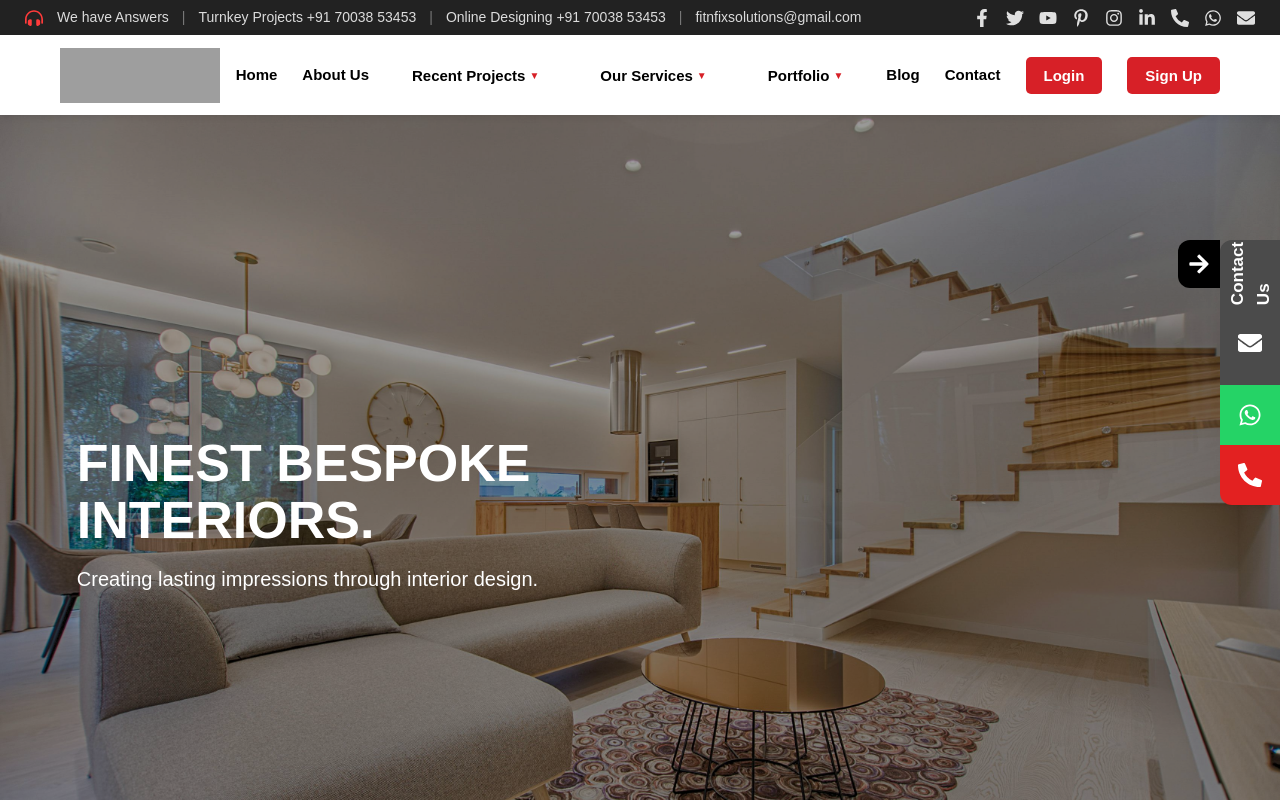
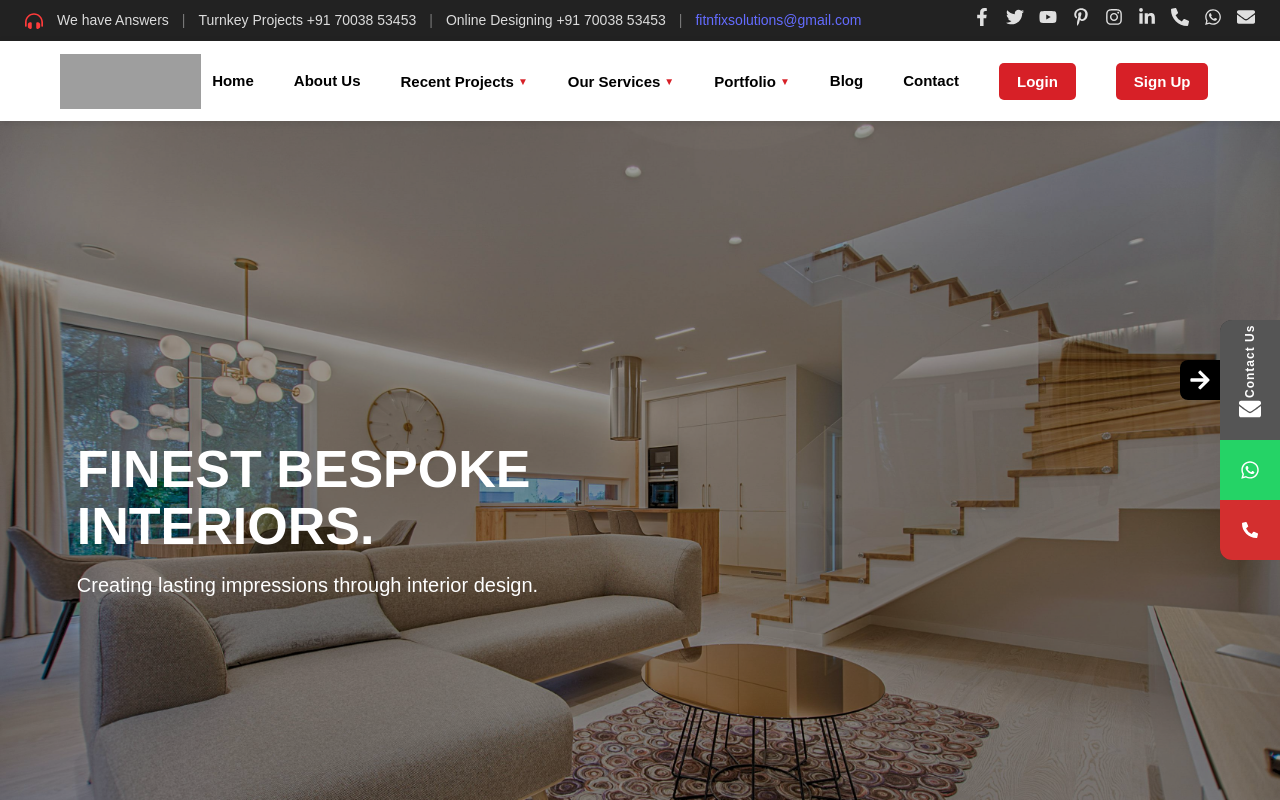
Before and after one commit to ScratchWebOfficial/InteriorDesign2, a React (Vite) app: page / in a window 1280 px wide. Shown: the top 800 px of the page. Built offline with nearby package versions, Linux system fonts and the light colour scheme; grey boxes are pictures that could not be loaded.

Commit message:
modified nav bar,top bar,floating bar a

```diff
--- a/src/components/FloatingBar/FloatingBar.css
+++ b/src/components/FloatingBar/FloatingBar.css
@@ -148,3 +148,119 @@
   align-items: center;       /* ✅ horizontal center */
   justify-content: center;   /* ✅ vertical center */
 }
+
+/* Floating container */
+.floating-container {
+  position: fixed;
+  right: 0;
+  top: 40%;
+  transform: translateY(-50%);
+  background-color: #333;
+  border-radius: 12px 0 0 12px;
+  overflow: hidden;
+  display: flex;
+  flex-direction: column;
+  align-items: center;
+  z-index: 9999;
+  transition: all 0.3s ease;
+}
+
+.floating-container.closed {
+  right: -80px;
+}
+
+.floating-container.open {
+  right: 0;
+}
+
+/* Arrow button */
+.floating-arrow {
+  position: fixed;
+  right: 0;
+  top: 45%;
+  background: #000;
+  color: #fff;
+  width: 40px;
+  height: 40px;
+  border-radius: 8px 0 0 8px;
+  display: flex;
+  justify-content: center;
+  align-items: center;
+  cursor: pointer;
+  z-index: 10000;
+}
+
+.arrow-icon.rotate {
+  transform: rotate(180deg);
+  transition: transform 0.3s ease;
+}
+
+/* Middle Section */
+.middle-section {
+  display: flex;
+  flex-direction: column;
+  align-items: center;
+  background: #555;
+  padding: 20px;
+  position: relative;
+  height: 120px;
+  justify-content: flex-end;
+}
+
+/* Vertical text appears above the email icon */
+.vertical-text {
+  transform: rotate(-90deg);
+  transform-origin: center;
+  white-space: nowrap;
+  color: #fff;
+  font-weight: 600;
+  font-size: 12px;
+  letter-spacing: 1px;
+  position: absolute;
+  top: 40%; /* moves text above the icon */
+  left: 50%;
+  translate: -50% -50%;
+}
+
+/* Icons */
+.mail-icon {
+  font-size: 22px;
+  color: #fff;
+  margin-top: 65px; /* space between text and icon */
+}
+
+.whatsapp-section {
+  background: #25d366;
+  width: 100%;
+  text-align: center;
+  padding: 12px 0;
+}
+
+.whatsapp-icon {
+  font-size: 20px;
+  color: #fff;
+}
+
+.call-section {
+  background: #d32f2f;
+  width: 100%;
+  text-align: center;
+  padding: 12px 0;
+}
+
+.call-icon {
+  font-size: 16px;
+  color: #fff;
+}
+.mail-link {
+  text-decoration: none;
+  display: flex;
+  justify-content: center;
+  align-items: center;
+}
+
+.mail-link:hover .mail-icon {
+  color: #ffcc00; /* Optional hover color */
+  transform: scale(1.1);
+  transition: all 0.2s ease;
+}
--- a/src/components/FloatingBar/FloatingBar.jsx
+++ b/src/components/FloatingBar/FloatingBar.jsx
@@ -15,14 +15,22 @@ const FloatingBar = () => {
         <FaArrowRight className={`arrow-icon ${open ? "" : "rotate"}`} />
       </div>
 
-      {/*  SIDEBAR */}
+      {/* SIDEBAR */}
       <div className={`floating-container ${open ? "open" : "closed"}`}>
-
+        {/* CONTACT SECTION */}
         <div className="middle-section">
-          <span className="vertical-text">Contact Us</span>
-          <FaEnvelope className="mail-icon" />
+          <div className="vertical-text">Contact Us</div>
+          <a
+            href="mailto:fitnfixsolutions@gmail.com"
+            className="mail-link"
+            target="_blank"
+            rel="noopener noreferrer"
+          >
+            <FaEnvelope className="mail-icon" />
+          </a>
         </div>
 
+        {/* WHATSAPP */}
         <a
           href="https://wa.me/919312739997"
           className="whatsapp-section"
@@ -32,6 +40,7 @@ const FloatingBar = () => {
           <FaWhatsapp className="whatsapp-icon" />
         </a>
 
+        {/* CALL */}
         <a href="tel:+919990155566" className="call-section">
           <FaPhoneAlt className="call-icon" />
         </a>
--- a/src/components/Navbar/Navbar.css
+++ b/src/components/Navbar/Navbar.css
@@ -945,3 +945,46 @@
   background: #f9f9f9;
   color: #d72027;
 }
+/* ============================= */
+/* Links Section - Equal Spacing */
+/* ============================= */
+.nav-links {
+  display: flex;
+  align-items: center;
+  justify-content: space-between; /* ensures equal space between each item */
+  width: 100%;
+  max-width: 1100px; /* keeps layout neatly centered */
+  margin: 0 auto; /* centers nav links between logo and edge */
+}
+/* ============================= */
+/* FIX: Remove black box on click */
+/* ============================= */
+.nav-links a:focus,
+.dropdown-btn:focus,
+.dropdown-menu a:focus,
+.submenu a:focus {
+  outline: none !important;
+  box-shadow: none !important;
+  background: none !important;
+}
+/* ============================= */
+/* Navbar Links — Equal Spacing  */
+/* ============================= */
+.nav-links {
+  display: flex;
+  align-items: center;
+  justify-content: center; /* center all links */
+  gap: 40px; /* ✅ perfect equal spacing between all items */
+  flex-wrap: nowrap;
+  white-space: nowrap;
+}
+
+.nav-links > * {
+  display: flex;
+  align-items: center;
+}
+.nav-links a,
+.nav-links .dropdown-btn {
+  margin: 0;
+  padding: 0;
+}
--- a/src/components/TopBar/TopBar.css
+++ b/src/components/TopBar/TopBar.css
@@ -137,3 +137,11 @@
   z-index: 1000;
   background: #000;
 }
+.top-right a {
+  text-decoration: none;
+  color: inherit;
+}
+
+.top-right a:hover {
+  color: #ff3b3b;
+}
--- a/src/components/TopBar/TopBar.jsx
+++ b/src/components/TopBar/TopBar.jsx
@@ -1,6 +1,17 @@
 import React from "react";
 import "./TopBar.css";
-import { FaHeadphonesAlt, FaFacebookF, FaTwitter, FaYoutube, FaPinterestP, FaInstagram, FaLinkedinIn, FaPhoneAlt, FaWhatsapp, FaEnvelope } from "react-icons/fa";
+import {
+  FaHeadphonesAlt,
+  FaFacebookF,
+  FaTwitter,
+  FaYoutube,
+  FaPinterestP,
+  FaInstagram,
+  FaLinkedinIn,
+  FaPhoneAlt,
+  FaWhatsapp,
+  FaEnvelope,
+} from "react-icons/fa";
 
 const TopBar = () => {
   return (
@@ -18,22 +29,85 @@ const TopBar = () => {
         <span>Online Designing +91 70038 53453</span>
 
         <span className="separator">|</span>
-        <span>fitnfixsolutions@gmail.com</span>
+        <a
+          href="mailto:fitnfixsolutions@gmail.com"
+          className="email-link"
+          target="_blank"
+          rel="noopener noreferrer"
+        >
+          fitnfixsolutions@gmail.com
+        </a>
       </div>
 
       {/* RIGHT SECTION */}
       <div className="top-right">
+        <a
+          href="https://www.facebook.com/"
+          target="_blank"
+          rel="noopener noreferrer"
+        >
           <FaFacebookF />
+        </a>
+
+        <a
+          href="https://www.twitter.com/"
+          target="_blank"
+          rel="noopener noreferrer"
+        >
           <FaTwitter />
+        </a>
+
+        <a
+          href="https://www.youtube.com/"
+          target="_blank"
+          rel="noopener noreferrer"
+        >
           <FaYoutube />
+        </a>
+
+        <a
+          href="https://www.pinterest.com/"
+          target="_blank"
+          rel="noopener noreferrer"
+        >
           <FaPinterestP />
+        </a>
+
+        <a
+          href="https://www.instagram.com/"
+          target="_blank"
+          rel="noopener noreferrer"
+        >
           <FaInstagram />
+        </a>
+
+        <a
+          href="https://www.linkedin.com/"
+          target="_blank"
+          rel="noopener noreferrer"
+        >
           <FaLinkedinIn />
+        </a>
+
+        <a href="tel:+917003853453">
           <FaPhoneAlt />
+        </a>
+
+        <a
+          href="https://wa.me/917003853453"
+          target="_blank"
+          rel="noopener noreferrer"
+        >
           <FaWhatsapp />
+        </a>
+
+        <a href="https://mail.google.com/mail/?view=cm&fs=fitnfixsolutions@gmail.com"
+        target="_blank"
+        rel="noopener noreferrer"
+        >
           <FaEnvelope />
+        </a>
       </div>
-
     </div>
   );
 };
```
Lines whose indentation alone changed are shown as unchanged.
